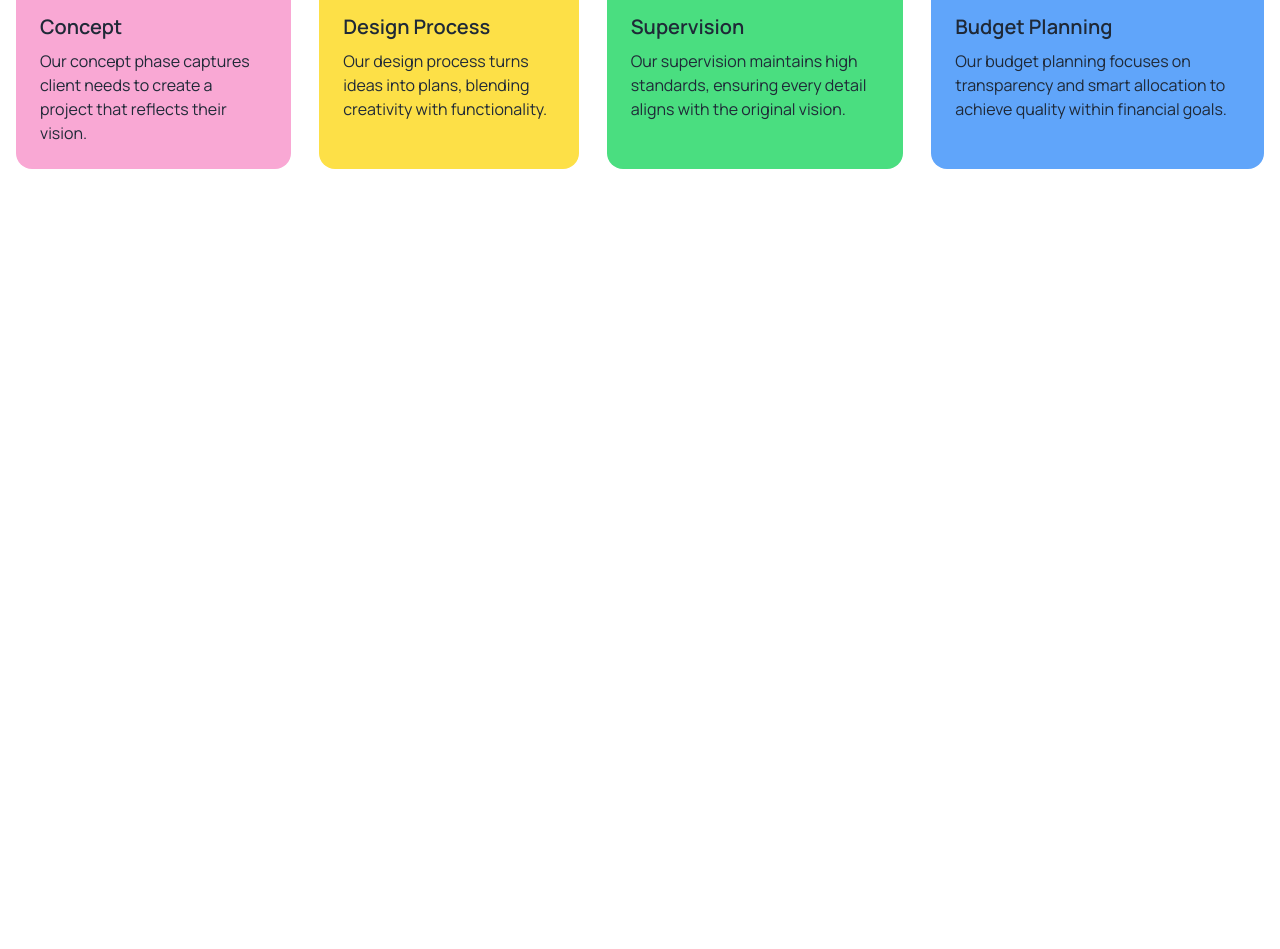
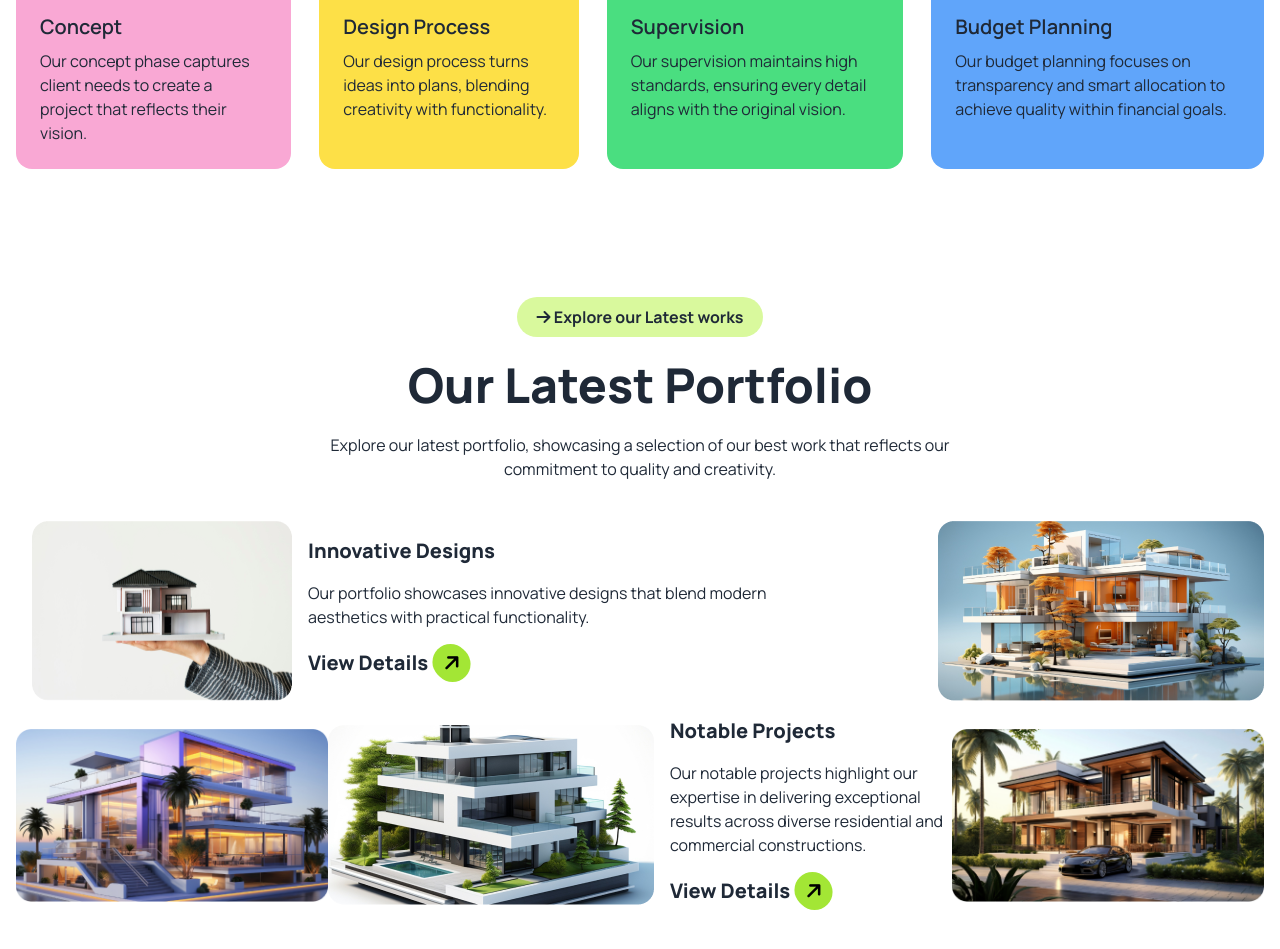
Before and after one commit to tkabir3066/house-site-assignment, a plain HTML site: page index.html in a window 1280 px wide. Shown: the part 1817-2766 px from the top of the page. Before the commit the page ends 2114 px from the top, so only its background shows below. Drawn offline with nearby package versions, Linux system fonts and the light colour scheme.

Commit message:
latest portfolio section completed

```diff
--- a/index.html
+++ b/index.html
@@ -287,6 +287,89 @@
         </div>
       </div>
     </section>
+
+      <!--? Latest Portfolio -->
+      <section class="md:mb-32 mb-10 px-4">
+        <div class="text-center md:w-1/2 mx-auto">
+          <h3
+            class="font-bold mb-6 bg-lime-200 inline-block rounded-3xl px-5 py-2"
+          >
+            <i class="fa-solid fa-arrow-right"></i> Explore our Latest works
+          </h3>
+          <h1 class="md:text-5xl text-3xl font-extrabold">
+            Our Latest Portfolio
+          </h1>
+          <p class="py-6">
+            Explore our latest portfolio, showcasing a selection of our best
+            work that reflects our commitment to quality and creativity.
+          </p>
+        </div>
+        <!--* Grid Layout 1 -->
+        <div
+          class="grid lg:grid-cols-3 grid-cols-1 items-center gap-4 md:gap-0 m-4 md:m-0"
+        >
+          <!--^ Card 1 -->
+          <div class="hero lg:col-span-2 col-span-1 p-0">
+            <div class="hero-content flex-col md:flex-row">
+              <img src="assets/img1.png" class="max-w-sm rounded-lg" />
+              <div class="md:space-y-3 space-y-2">
+                <h1 class="font-extrabold text-xl">Innovative Designs</h1>
+                <p class="pt-1">
+                  Our portfolio showcases innovative designs that blend modern
+                  aesthetics with practical functionality.
+                </p>
+                <button class="rounded-3xl py-1 text-xl font-extrabold">
+                  View Details
+                  <i
+                    class="fa-solid fa-arrow-up bg-lime-400 text-black p-2 px-3 rotate-45 rounded-full"
+                  ></i>
+                </button>
+              </div>
+            </div>
+          </div>
+          <!--^ Card 2 -->
+          <div class="flex justify-center md:justify-end">
+            <img src="assets/img2.png" alt="" />
+          </div>
+        </div>
+        <!--* Grid Layout 2 -->
+        <div
+          class="grid grid-cols-1 lg:grid-cols-4 items-center gap-4 md:gap-0"
+        >
+          <!--^ Card 3 -->
+          <div class="flex justify-center">
+            <img src="assets/article1.png" alt="" />
+          </div>
+          <!--^ Card 4 -->
+          <div class="hero col-span-1 lg:col-span-2">
+            <div class="hero-content flex-col md:flex-row md:p-0">
+              <img src="assets/article2.png" class="max-w-sm rounded-lg" />
+              <div class="md:space-y-3 space-y-2">
+                <h1 class="font-extrabold text-xl">Notable Projects</h1>
+                <p class="pt-1">
+                  Our notable projects highlight our expertise in delivering
+                  exceptional results across diverse residential and commercial
+                  constructions.
+                </p>
+                <button class="rounded-3xl py-1 text-xl font-extrabold">
+                  View Details
+                  <i
+                    class="fa-solid fa-arrow-up bg-lime-400 text-black p-2 px-3 rotate-45 rounded-full"
+                  ></i>
+                </button>
+              </div>
+            </div>
+          </div>
+          <!--^ Card 5 -->
+          <div class="flex justify-center md:justify-end w-full">
+            <img src="assets/article3.png" alt="" />
+          </div>
+          <!--^ Card 6 -->
+          <div class="flex justify-center md:justify-end w-full md:hidden">
+            <img src="assets/article1.png" alt="" />
+          </div>
+        </div>
+      </section>
     </main>
 
 </html>
```
